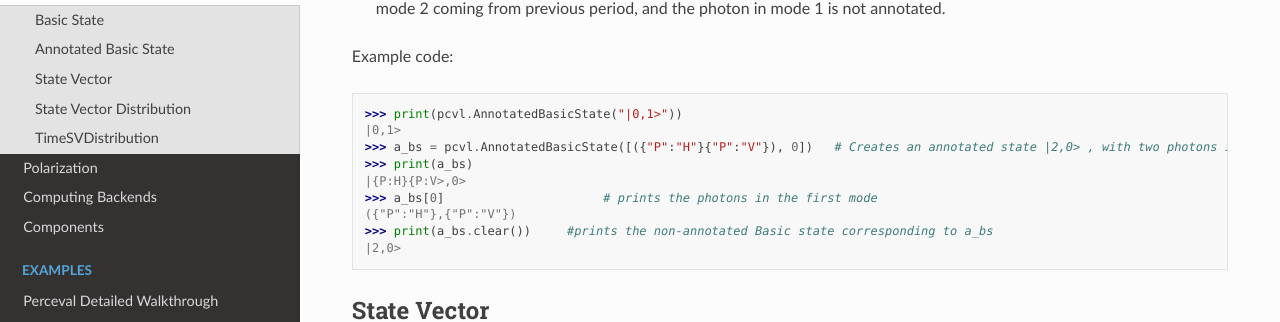
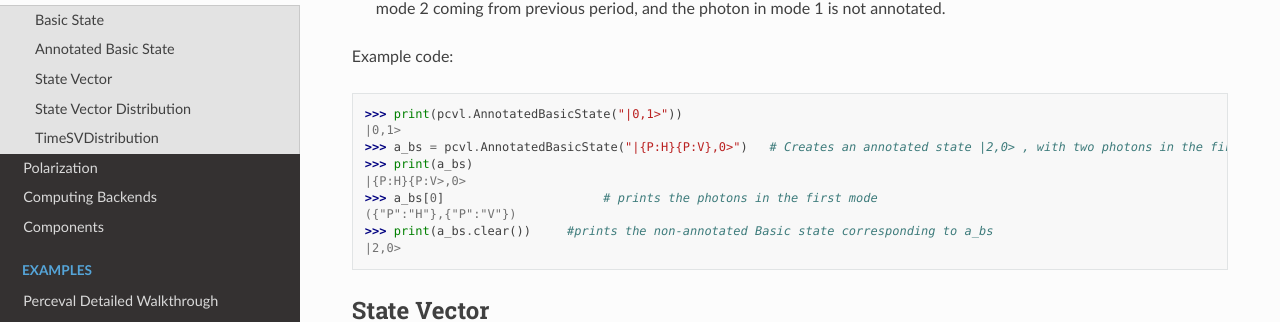
Before and after one commit to Quandela/Perceval, a Sphinx documentation site: the page built from docs/source/states.rst, in a window 1280 px wide and 900 px high, scrolled down 2030 px. Shown: the part 120-442 px from the top of the window. Built offline with Sphinx 7.4.7 and the Read the Docs theme 2.0.0, drawn with Linux system fonts in a browser that asks for light colours; pages that are not in the unit, such as notebooks, are missing from menus.

Commit message:
quick documentation fix (#5)

```diff
--- a/docs/source/states.rst
+++ b/docs/source/states.rst
@@ -87,7 +87,7 @@ Example code:
 
 >>> print(pcvl.AnnotatedBasicState("|0,1>"))
 |0,1>
->>> a_bs = pcvl.AnnotatedBasicState([({"P":"H"}{"P":"V"}), 0])   # Creates an annotated state |2,0> , with two photons in the first mode, one having a horizontal polarization, and the other a vertical polarization.
+>>> a_bs = pcvl.AnnotatedBasicState("|{P:H}{P:V},0>")   # Creates an annotated state |2,0> , with two photons in the first mode, one having a horizontal polarization, and the other a vertical polarization.
 >>> print(a_bs)
 |{P:H}{P:V>,0>
 >>> a_bs[0]                      # prints the photons in the first mode
```
